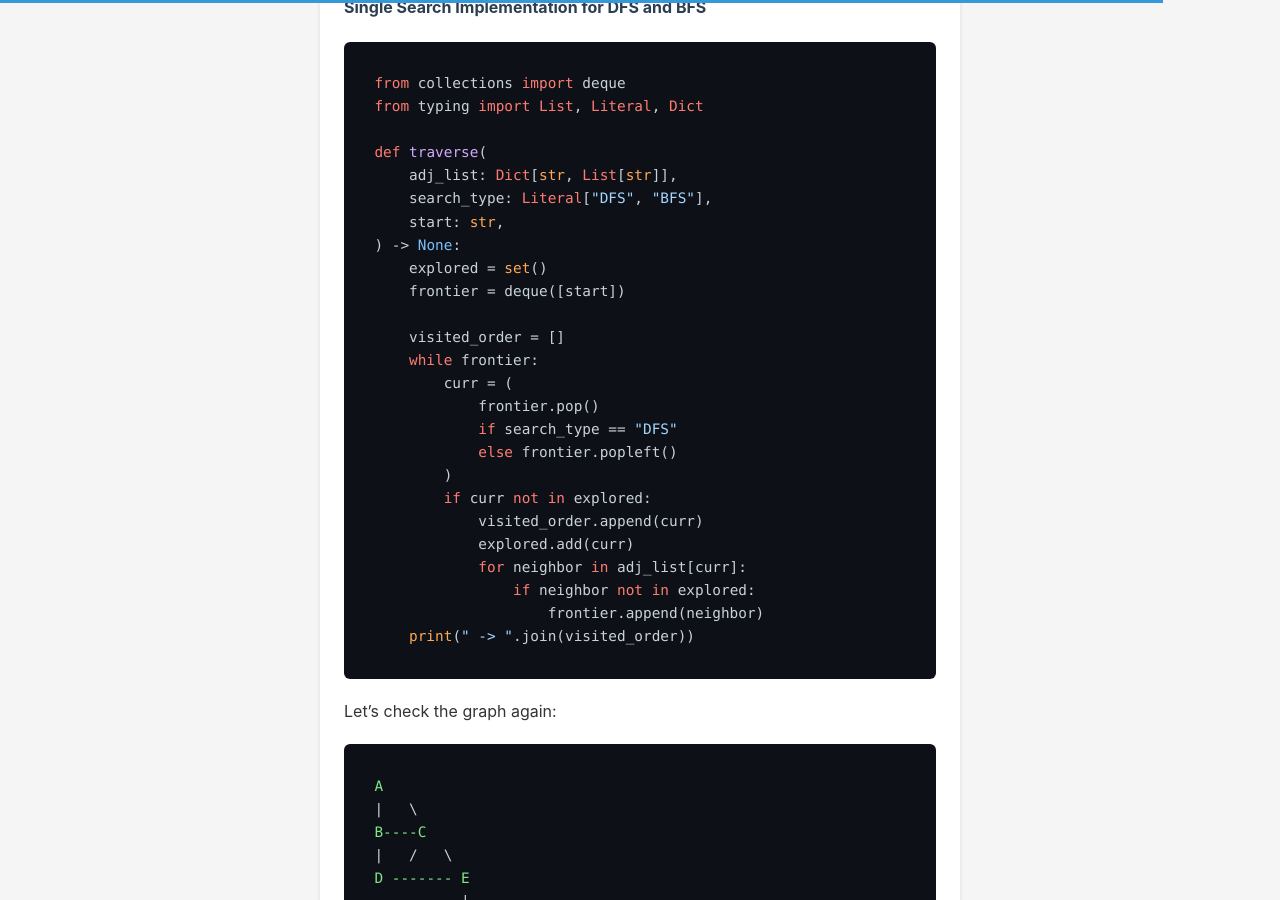
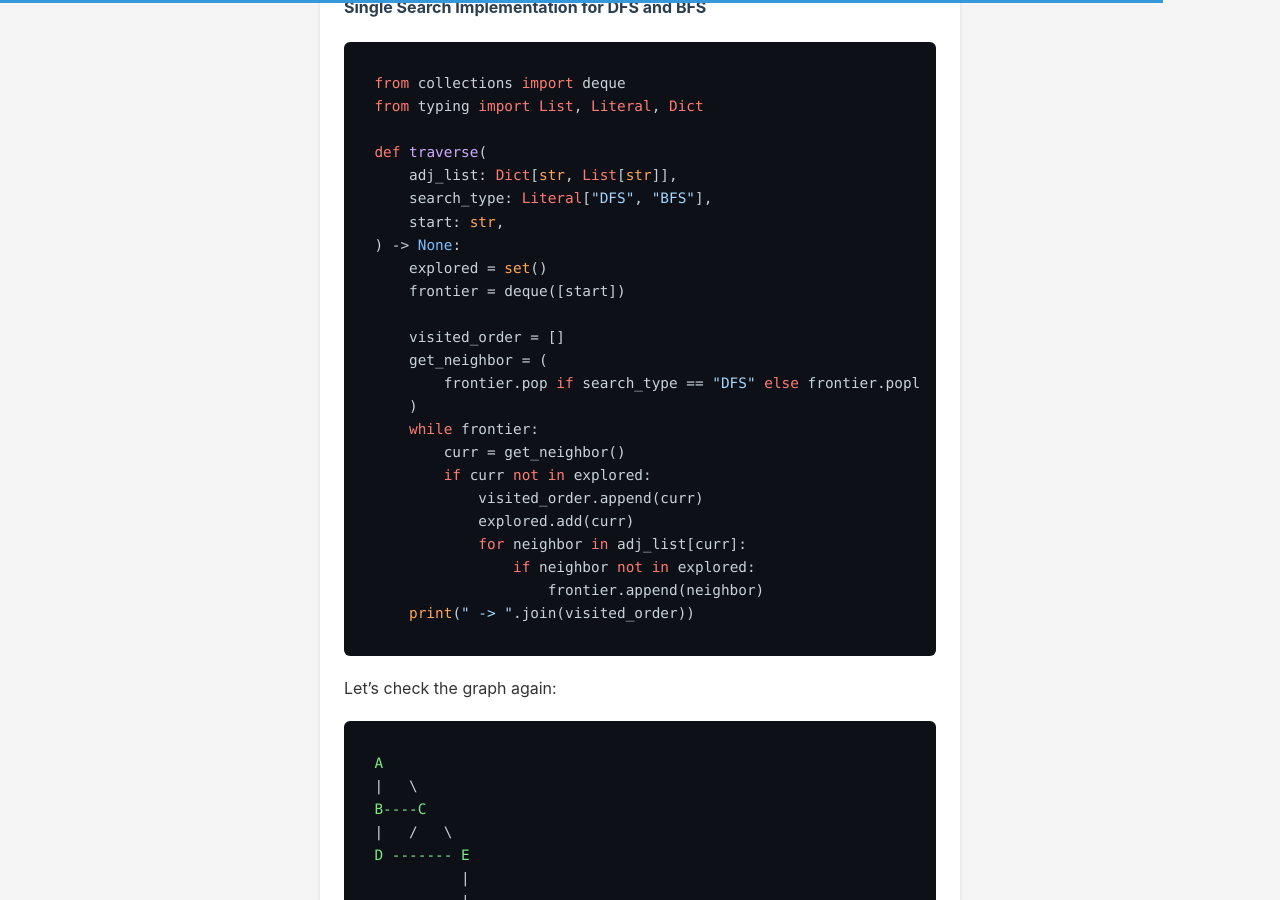
Before and after one commit to akumm2k/akumm2k.github.io, a Jekyll site: the page built from teaching/mentoring-winter-25/Scoping-and-Graphs.md, in a window 1280 px wide and 900 px high, scrolled down 7062 px. Built offline with Jekyll 4.4.1, drawn with Linux system fonts in a browser that asks for light colours.

```diff
--- a/teaching/mentoring-winter-25/Scoping-and-Graphs.md
+++ b/teaching/mentoring-winter-25/Scoping-and-Graphs.md
@@ -259,12 +259,11 @@ def traverse(
     frontier = deque([start])
 
     visited_order = []
+    get_neighbor = (
+        frontier.pop if search_type == "DFS" else frontier.popleft
+    )
     while frontier:
-        curr = (
-            frontier.pop()
-            if search_type == "DFS"
-            else frontier.popleft()
-        )
+        curr = get_neighbor()
         if curr not in explored:
             visited_order.append(curr)
             explored.add(curr)
```
Also changed, not shown: 1 other file.
